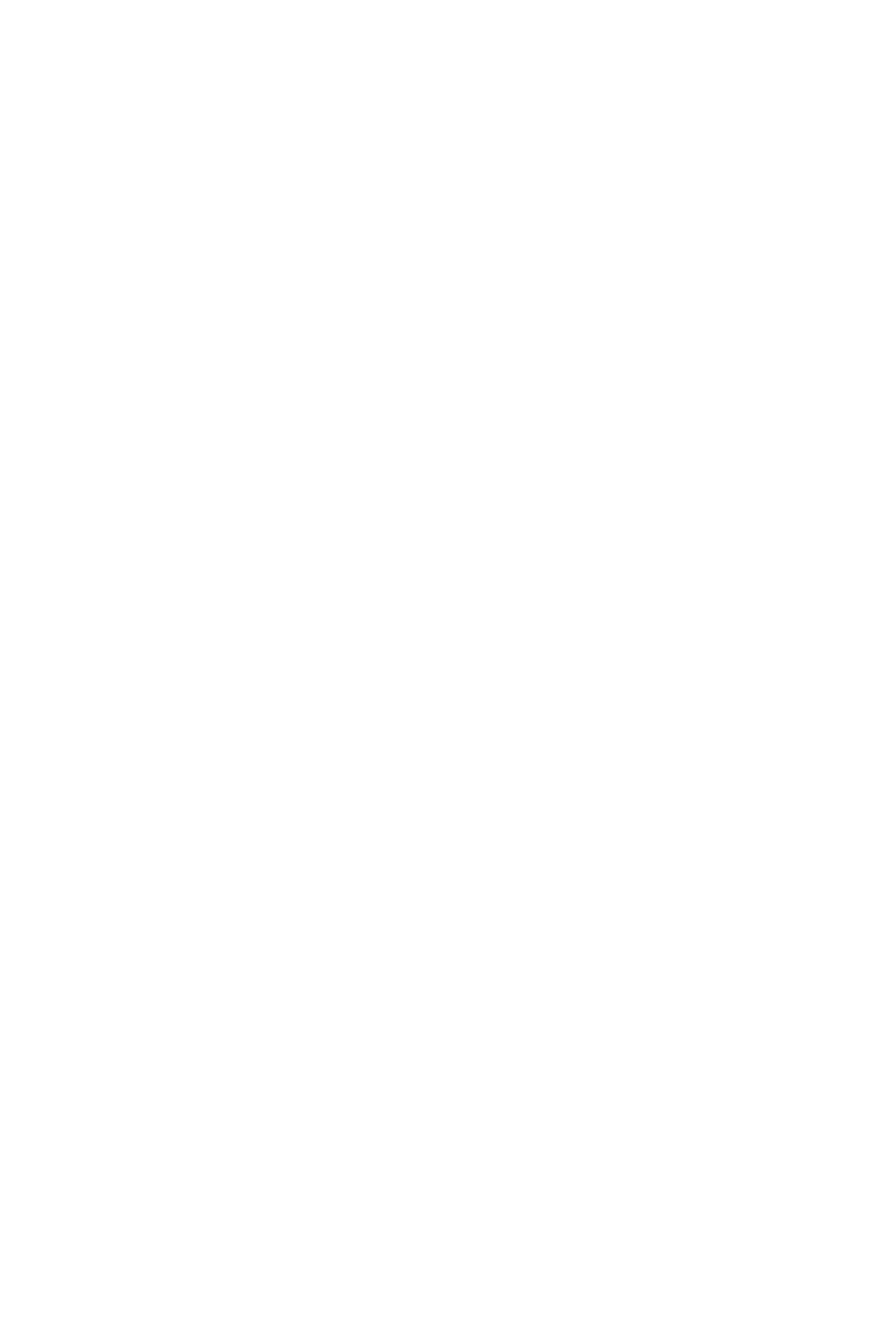
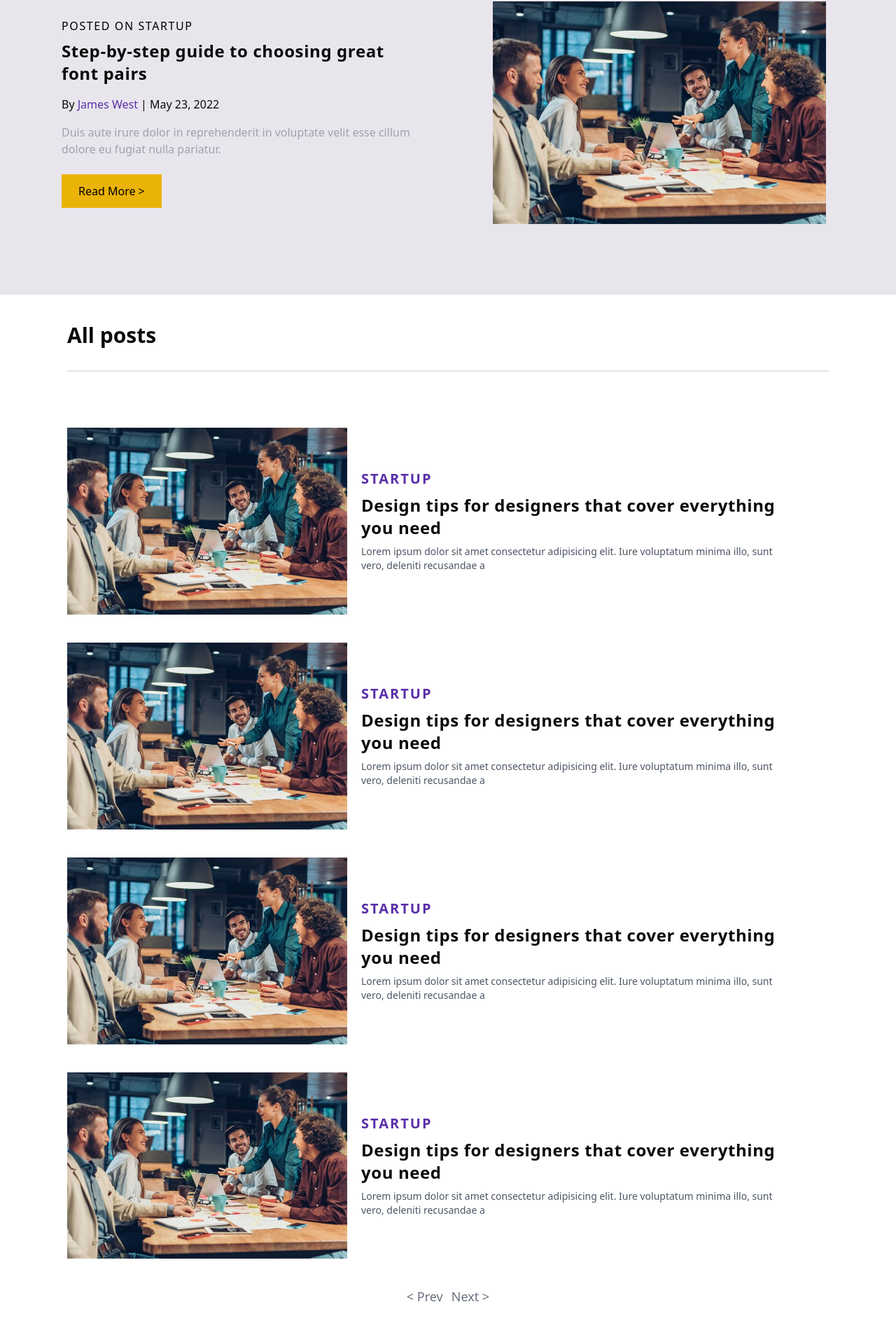
Before and after one commit to Abdelali-Fer/my_blog, a Next.js app: page /blog in a window 1280 px wide. Shown: the part 179-2099 px from the top of the page at 70% size. Before the commit the page ends 800 px from the top, so only its background shows below. Built offline with nearby package versions, Linux system fonts and the light colour scheme.

Commit message:
blog page est fini

```diff
--- a/app/blog/page.tsx
+++ b/app/blog/page.tsx
@@ -1,8 +1,22 @@
 import React from 'react'
+import NavBar from '../component/NavBar'
+import BlogHeader from '../component/BlogHeader'
+import AllPosts from '../component/AllPosts'
+import ChoseCategory from '../component/ChoseCategory'
+import Footer from '../component/Footer'
 
 function Blog() {
   return (
-    <div>Blog</div>
+    <div>
+      <NavBar/>
+      <BlogHeader/>
+      <div className='my-10 mx-24 border-b-[2px] pb-8'>
+        <h2 className='font-bold text-3xl'>All posts</h2>
+      </div>
+      <AllPosts />
+      <ChoseCategory />
+      <Footer/>
+    </div>
   )
 }
 
--- /dev/null
+++ b/app/component/AllPosts.tsx
@@ -0,0 +1,31 @@
+import Link from "next/link"
+import OnePost from "./OnePost"
+import Carde from "./Carde"
+import Image from "next/image"
+
+
+function AllPosts() {
+    const Posts=[
+        {image:<Image src={'/images/employs.jpeg'}alt='photo'width={400}height={220}/>  ,category:'startup',title:'Design tips for designers that cover everything you need',description:'Lorem ipsum dolor sit amet consectetur adipisicing elit. Iure voluptatum minima illo, sunt vero, deleniti recusandae a'},
+        {image:<Image src={'/images/employs.jpeg'}alt='photo'width={400}height={220}/>,category:'startup',title:'Design tips for designers that cover everything you need',description:'Lorem ipsum dolor sit amet consectetur adipisicing elit. Iure voluptatum minima illo, sunt vero, deleniti recusandae a'},
+        {image:<Image src={'/images/employs.jpeg'}alt='photo'width={400}height={220}/>,category:'startup',title:'Design tips for designers that cover everything you need',description:'Lorem ipsum dolor sit amet consectetur adipisicing elit. Iure voluptatum minima illo, sunt vero, deleniti recusandae a'},
+        {image:<Image src={'/images/employs.jpeg'}alt='photo'width={400}height={220}/>,category:'startup',title:'Design tips for designers that cover everything you need',description:'Lorem ipsum dolor sit amet consectetur adipisicing elit. Iure voluptatum minima illo, sunt vero, deleniti recusandae a'}
+    ]
+    return (
+        <div className="mx-24 py-10">
+            {Posts.map((item, index) => (
+                <OnePost image={item.image} category={item.category} title={item.title} description={item.description}/>
+            ))}
+            <div className="flex items-center justify-center gap-3">
+            <Link href={'/'}>
+                <button className='text-lg font-medium text-gray-500 hover:text-black'>&lt; Prev</button>
+            </Link>
+            <Link href={'/'}>
+                <button className='text-lg font-medium text-gray-500 hover:text-black'>Next &gt;</button>
+            </Link>
+            </div>
+        </div>
+    )
+}
+
+export default AllPosts
--- /dev/null
+++ b/app/component/BlogHeader.tsx
@@ -0,0 +1,38 @@
+import Image from 'next/image'
+
+function BlogHeader() {
+    return (
+        <div className='w-full p-12 h-[520px] flex items-center justify-between bg-[#e8e5ec]'>
+            {/** gauch */}
+            <div className="max-w-[624px] px-10">
+                <p className="text-base uppercase text-black tracking-widest">Posted on Startup</p>
+                    <h1 className="text-2xl font-bold mt-2 tracking-wide">
+                    Step-by-step guide to choosing great <br/> font pairs
+                </h1>
+                <p className="mt-4">
+                    By <span className="text-[#592EA9]">James West</span> | May 23, 2022
+                </p>
+                <p className="mt-4 text-gray-400">
+                    Duis aute irure dolor in reprehenderit in voluptate velit esse cillum dolore eu fugiat nulla pariatur.
+                </p>
+                <button className="mt-6 px-6 py-3 bg-yellow-500 text-black font-medium">
+                    Read More &gt;
+                </button>
+            </div>
+            {/**droit */}
+            <div className='flex items-center justify-center mr-10'>
+                <Image
+                src={'/images/employs.jpeg'}
+                alt='House'
+                width={500}
+                height={350}
+                className='p-3'
+                objectFit="cover"
+                layout="intrinsic"
+                />
+            </div>
+        </div>
+    )
+}
+
+export default BlogHeader
--- a/app/component/FeaturPost.tsx
+++ b/app/component/FeaturPost.tsx
@@ -1,6 +1,4 @@
-import React from 'react'
 import Image from 'next/image'
-import Link from 'next/link'
 
 function FeaturPost() {
   return (
--- a/app/component/HomeHero.tsx
+++ b/app/component/HomeHero.tsx
@@ -21,8 +21,8 @@ function HomeHero() {
             <p className="mt-4 text-gray-300">
                 Duis aute irure dolor in reprehenderit in voluptate velit esse cillum dolore eu fugiat nulla pariatur.
             </p>
-            <button className="mt-6 px-6 py-3 bg-yellow-500 text-black font-bold rounded-md">
-                Read More →
+            <button className="mt-6 px-6 py-3 bg-yellow-500 text-black font-medium">
+                Read More &gt;
             </button>
         </div>
     </div>
--- /dev/null
+++ b/app/component/OnePost.tsx
@@ -0,0 +1,30 @@
+import Image from "next/image"
+import React from "react"
+
+interface Typeprops {
+    image:React.ReactNode;
+    category:string,
+    title:string,
+    description:string
+}
+
+
+function OnePost({image,category,title,description}:Typeprops) {
+    return (
+        <div className="flex items-center  mb-10">
+            <Image
+            src={'/images/employs.jpeg'}
+            alt='photo'
+            width={400}
+            height={220}
+            />
+            <div className="max-w-[600px] ml-5 text-wrap">
+                <h2 className="text-xl font-semibold mb-2 tracking-widest uppercase text-[#592EA9]">startup</h2>
+                <h2 className="text-2xl font-bold mt-2 tracking-wide my-2">Design tips for designers that cover everything you need</h2>
+                <p className="text-gray-600 text-sm">Lorem ipsum dolor sit amet consectetur adipisicing elit. Iure voluptatum minima illo, sunt vero, deleniti recusandae a</p>
+            </div>
+        </div>
+    )
+}
+
+export default OnePost
```
